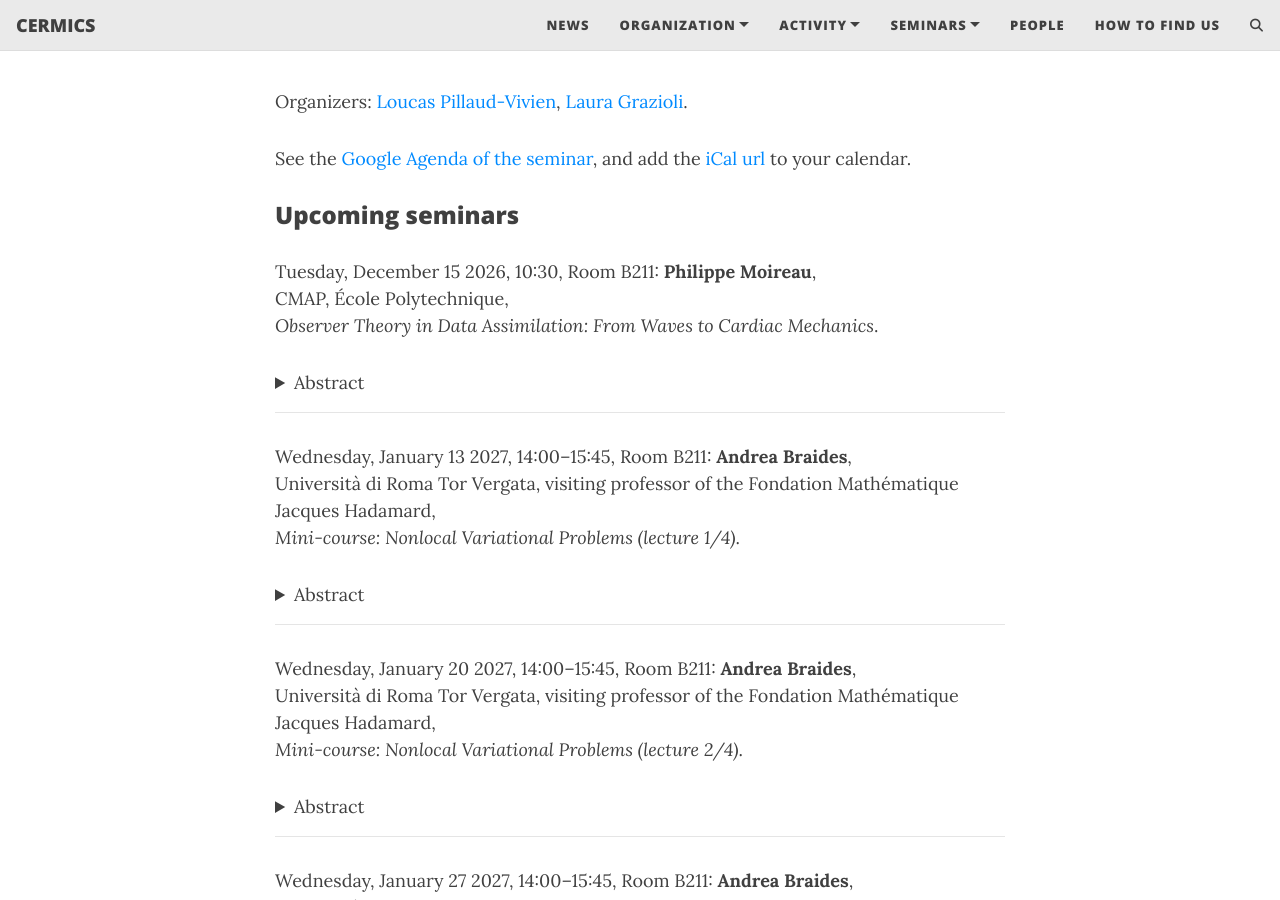
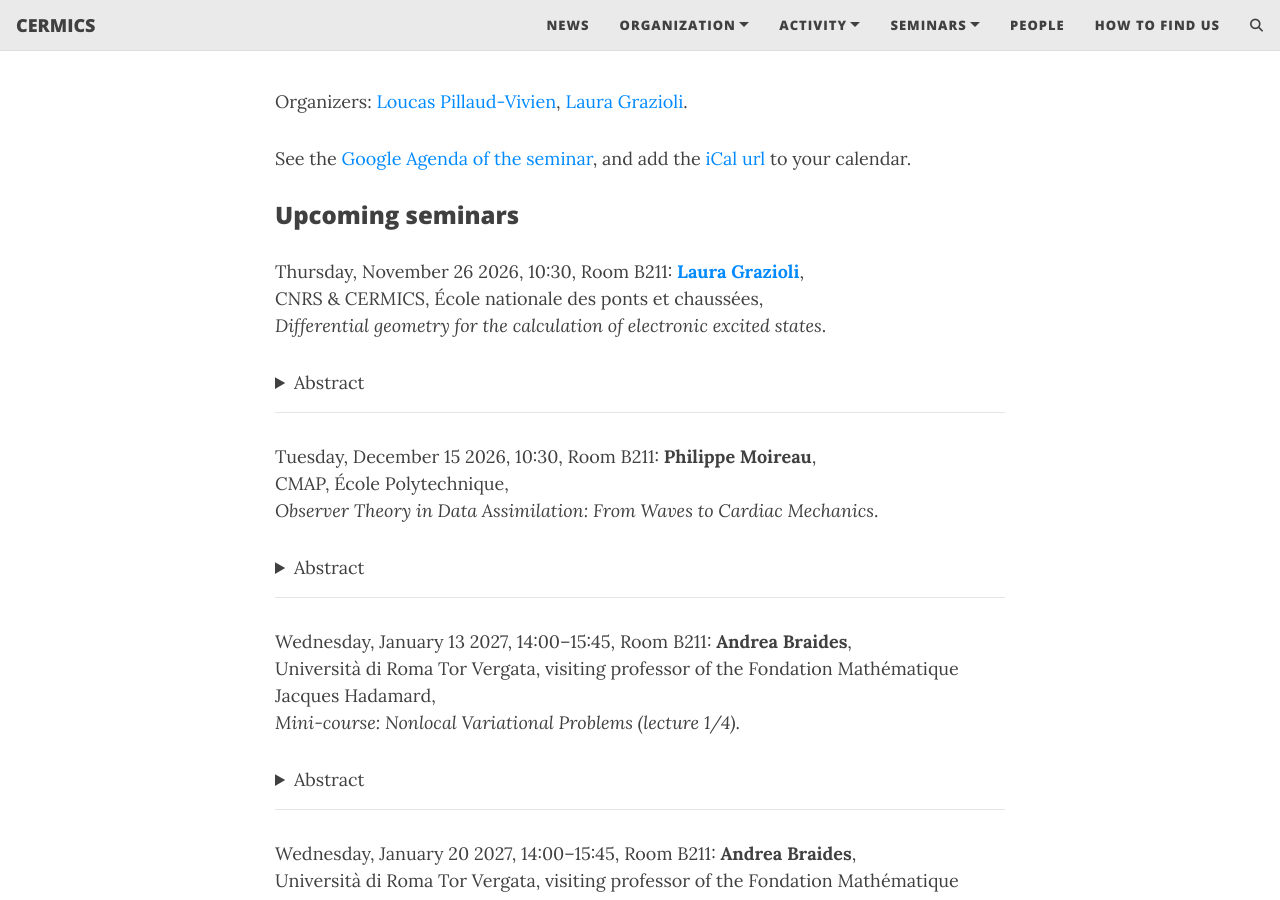
Before and after one commit to cermics/applied-mathematics, a Jekyll site: the page built from index.md, in a window 1280 px wide and 900 px high, scrolled down 464 px. Built offline with Jekyll 4.4.1, drawn with Linux system fonts in a browser that asks for light colours; comment, search, counter and statistics services are not loaded; part of the change alters nothing that is shown.

Commit message:
Add seminar: Laura Grazioli (2026-11-26)
Co-Authored-By: Claude Opus 5.5 <noreply@anthropic.com>

```diff
--- a/_data/applied-mathematics.yml
+++ b/_data/applied-mathematics.yml
@@ -207,6 +207,47 @@
   we will illustrate the application of this approach in several practical
   cases, from the wave equation to elastodynamics, including applications in
   cardiac modeling and estimation – which originally inspired our approach."
+- date: "Thursday 26 November 2026"
+  next: "yes"
+  author: <a href="https://lauragrazioli.github.io/">Laura Grazioli</a>
+  univ: "CNRS & CERMICS, École nationale des ponts et chaussées"
+  hour: "10:30"
+  where: Room B211
+  title: "Differential geometry for the calculation of electronic excited states"
+  abstract: "One of the most important questions in quantum chemistry is about how
+  to calculate excitation energies of molecules, that is, the energies necessary
+  to promote the system from its ground state to an energetically higher-lying
+  state, as these are necessary to interpret and simulate molecular spectra.
+  In the many-body Schrödinger theory, electronic excitation energies admit two
+  mathematically equivalent characterisations. On the one hand, excited states
+  arise as higher-energy solutions of the many-body Schrödinger equation and
+  therefore as critical points of the corresponding energy functional; under
+  suitable regularity assumptions, they are saddle points whose number of
+  negative eigenvalues of the Hessian (Morse index) equals the excitation levels.
+  On the other hand, excitation energies appear as the normal modes of the
+  linearised Hamiltonian dynamics around the ground state through linear
+  response theory.
+
+
+  In approximate theories, the two routes to excitation energies do not
+  coincide, making their comparison interesting both from the mathematical and
+  chemical point of view. In this work, we make a step forward by providing a
+  unified geometrical framework, through the investigation of the inherent
+  manifold structures. For the critical point approach, we develop saddle-point
+  search algorithms on the manifold of admissible wave functions. These
+  algorithms target critical points of prescribed Morse index while respecting
+  the intrinsic geometry of the underlying variational manifold, an essential
+  ingredient for the stable computation of inherently unstable saddle points. In
+  parallel, we provide a systematic geometrical derivation of linear response
+  theory for variational wave-function models by exploiting the Kähler structure
+  of the corresponding manifolds. Our derivations reduce to well-known linear
+  response equations in quantum chemistry, which may necessitate ad hoc
+  technicalities for different levels of theory.
+
+
+  We apply the general framework to some of the variational quantum chemistry
+  methods to be able to compare the results for excitation energies and gaining
+  an insight on the differences between the investigated approaches."
 - date: "Thursday 24 September 2026"
   author: "Xinping Zhu"
   univ: "Navier, École nationale des ponts et chaussées"
```
